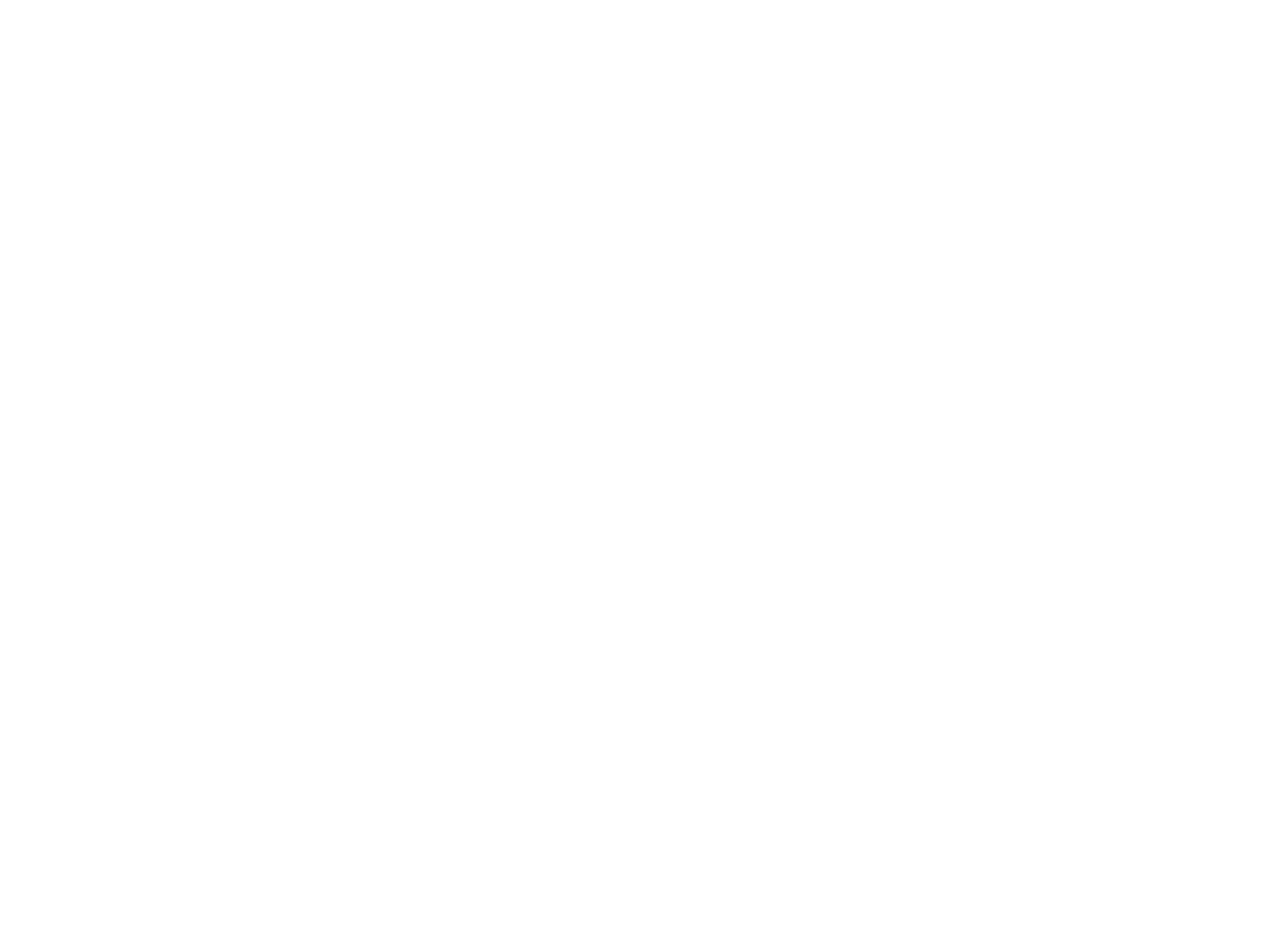
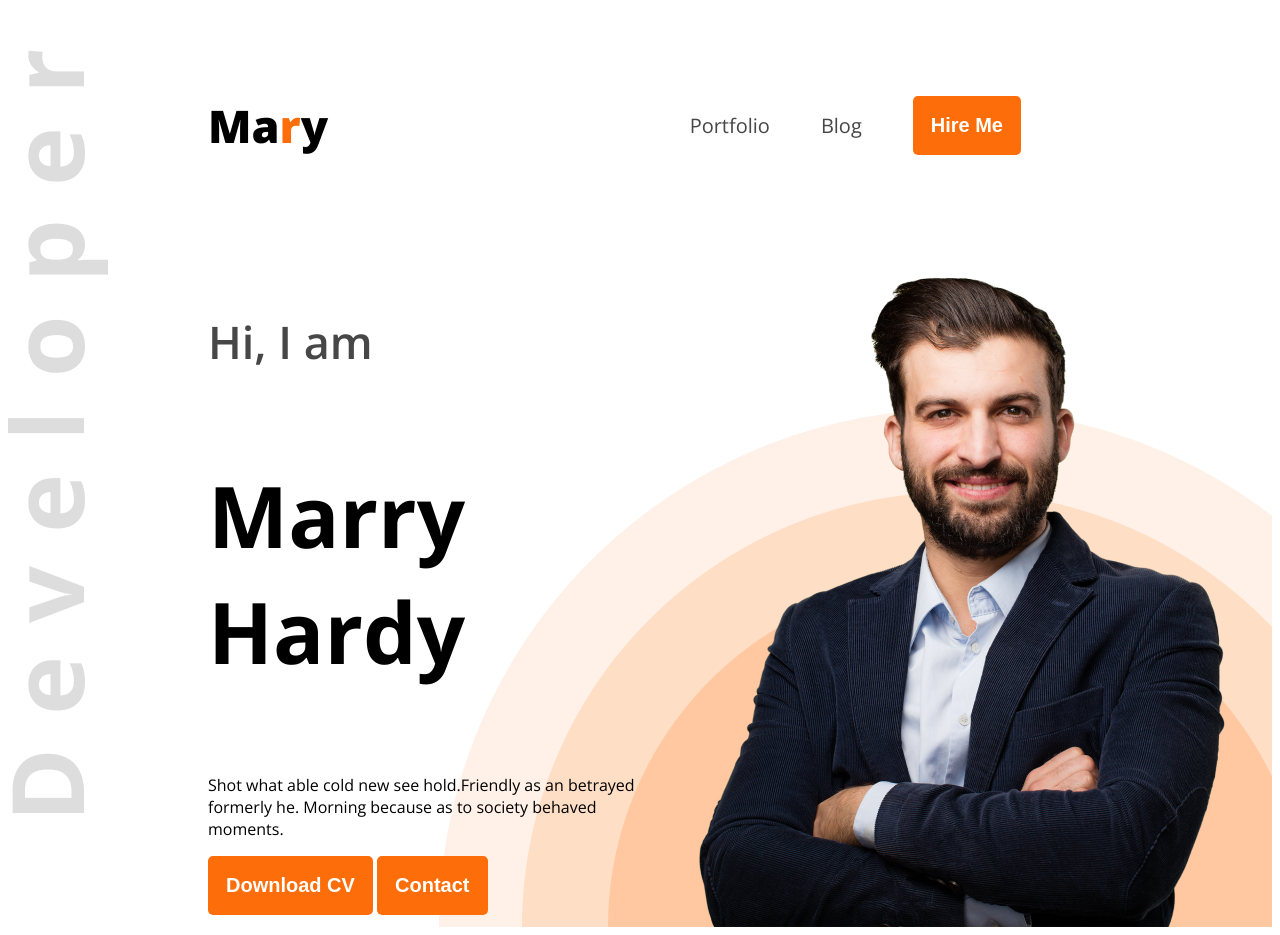
Before and after one commit to Borson37/web-dev-portfolio, a plain HTML site: page index.html in a window 1280 px wide. Before the commit the page ends 800 px from the top, so only its background shows below. Drawn offline with nearby package versions, Linux system fonts and the light colour scheme.

Commit message:
fixed background details

```diff
--- a/index.html
+++ b/index.html
@@ -4,10 +4,31 @@
     <meta charset="UTF-8">
     <meta name="viewport" content="width=device-width, initial-scale=1.0">
     <title>Web Developer Portfolio</title>
+    <link rel="preconnect" href="https://fonts.googleapis.com">
+<link rel="preconnect" href="https://fonts.gstatic.com" crossorigin>
+<link href="https://fonts.googleapis.com/css2?family=Open+Sans:ital,wght@0,300..800;1,300..800&display=swap" rel="stylesheet">
+    <link rel="stylesheet" href="styles/portfolio.css">
 </head>
-<body>
-    <header>
-
+<body class="open-sans-normal">
+    <header class="header">
+        <nav>
+            <h3 class="nav-title">Ma<span class="text-primary">r</span>y</h3>
+            <ul>
+                <li><a class="dark-2" href="">Portfolio</a></li>
+                <li><a class="dark-2" href="">Blog</a></li>
+                <li><a  href=""><button class="btn-primary">Hire Me</button></a></li>
+            </ul>
+        </nav>
+        <div class="banner">
+            <div class="banner-content">
+                <h4 class="banner-greting dark-2">Hi, I am</h4>
+                <h3 class="banner-title">Marry Hardy</h3>
+                <p class="banner-description">Shot what able cold new see hold.Friendly as an betrayed formerly he. Morning because as to society behaved moments.</p>
+                <button class="btn-primary">Download CV</button>
+                <button class="btn-primary">Contact</button>
+            </div>
+            <img class="banner-pictur" src="images/hardy.png" alt="">
+        </div>
     </header>
     <main>
 
--- /dev/null
+++ b/styles/portfolio.css
@@ -0,0 +1,75 @@
+nav{
+    display: flex;
+    align-items: center;
+    justify-content: space-between;
+    margin: 50px 200px;
+}
+
+.open-sans-normal {
+  font-family: "Open Sans", sans-serif;
+  font-optical-sizing: auto;
+  font-style: normal;
+  font-variation-settings:
+    "wdth" 100;
+}
+.nav-title{
+    font-size: 45px;
+    font-weight: 800;
+}
+.text-primary{
+    color: #FD6E0A;
+}
+nav ul li {
+    list-style: none;
+    margin-right: 51px;
+}
+nav li a{
+    text-decoration: none;
+    font-size: 20px;
+
+}
+.dark-2{
+    color: #474747;
+}
+nav ul{
+    display: flex;
+    align-items: center;
+}
+.btn-primary{
+    background-color: #FD6E0A;
+    font-weight: bold;
+    color: white;
+    padding: 18px;
+    border-radius: 5px;
+    font-size: 20px;
+    border: none;
+
+}
+/* header background */
+.header{
+    background: url('../images/developer.png'), url('../images/header_bg.png');
+    background-repeat: no-repeat;
+    background-position: top left, bottom right;
+}
+/* banner styles */
+.banner{
+    display: flex;
+    justify-content: space-between;
+    margin: 0 38px 0 200px;
+}
+
+.banner-greting{
+    font-size: 45px;
+    font-weight: 600;
+}
+.banner-title{
+    font-size: 85px;
+    font-weight: bold;
+}
+.banner-picture{
+    weight: 584px;
+    height: 786px;
+}
+.banner-content{
+    max-width: 585px;
+}
```
